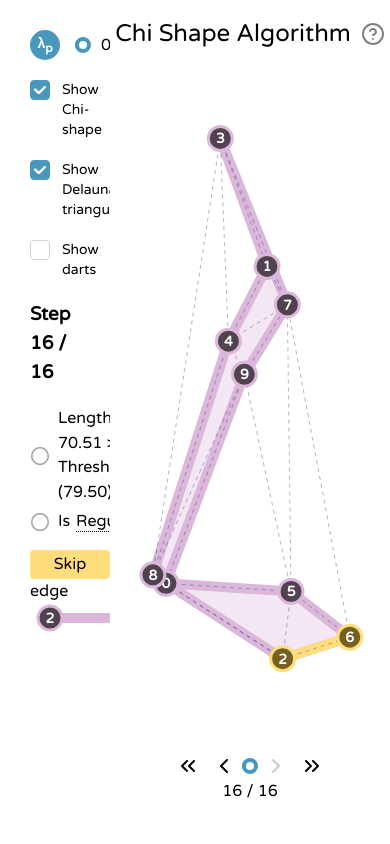
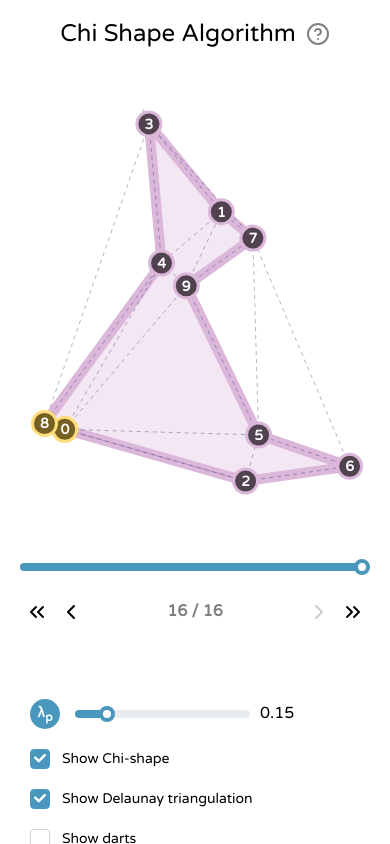
Before and after one commit to NolanDC/chi-shapes, a React (Create React App) app: page / in a window 390 px wide. Built offline with nearby package versions, Linux system fonts and the light colour scheme.

Commit message:
basic mobile friendliness

```diff
--- a/package.json
+++ b/package.json
@@ -2,6 +2,7 @@
   "name": "xshapes",
   "version": "0.1.0",
   "private": true,
+  "homepage": "https://nolandc.com/chi-shapes/",
   "dependencies": {
     "@emotion/react": "^11.13.3",
     "@emotion/styled": "^11.13.0",
--- a/src/ChiShapeVisualization.tsx
+++ b/src/ChiShapeVisualization.tsx
@@ -9,7 +9,7 @@ import { Slider, Checkbox, Popover, Text } from '@mantine/core';
 import Colors from './Colors';
 import ChecklistStep from './ui/ChecklistStep';
 import ColorLabel from './ui/ColorLabel';
-import { arrayIntersect, titleCase } from './utils';
+import { arrayIntersect, arrayUnique, titleCase } from './utils';
 import EdgeSymbol from './ui/EdgeSymbol';
 import Polygon from './viz/Polygon';
 import DelaunayTriangulation from './viz/DelaunayTriangulation';
@@ -17,36 +17,53 @@ import Darts from './viz/Darts';
 import RegularityModal from './modals/RegularityModal';
 import OverviewModal from './modals/OverviewModal';
 import { CircleHelp } from 'lucide-react';
+import { TriangleView } from './viz/TriangleView';
 
 const Container = styled.div`
   display: flex;
   width: 100vw;
   height: 100vh;
-  overflow: hidden;
+  overflow: auto;
   font-family: "Varela Round", sans-serif;
   font-weight: 400;
   font-style: normal;
+
+  @media (max-width: 768px) {
+    flex-direction: column;
+    min-height: 100vh;
+  }
 `;
 
 const InfoPanel = styled.div`
   width: 325px;
   padding: 30px;
-  overflow-y: auto;
+  @media (max-width: 768px) {
+    order: 2;
+  }
 `;
 
 const VisualizationContainer = styled.div`
   flex: 1;
   display: flex;
   flex-direction: column;
+  @media (max-width: 768px) {
+    height: 80vh;
+    flex-shrink: 0;
+  }
 `;
 
 const SVGContainer = styled.div`
+  position: relative;
   flex: 1;
-  position: relative;
+  @media (max-width: 768px) {
+    flex-basis: 60vh;
+    flex-grow 1;
+    flex-shrink: 0;
+  }
 `;
 
 const LambdaSliderContainer = styled.div`
-  display: flex;i
+  display: flex;
   flex-direction: row;
   align-items: center;
   justify-contnet: center;
@@ -219,8 +236,32 @@ const ChiShapeVisualization: React.FC = () => {
     const start = points[d1.origin];
     const end = points[d2.origin];
 
+    const allPoints = [
+      points[d1.origin],
+      points[d2.origin],
+    ]
+
+    if (currentStep.newEdges) {
+      currentStep.newEdges.forEach(edge => {
+        allPoints.push(
+          points[edge.d1.origin],
+          points[edge.d2.origin]
+        )
+      });
+    }
+    console.log('allpoints', allPoints)
+    const triPoints = arrayUnique(allPoints) as [Vector, Vector, Vector]
     return (
       <>
+        {currentStep.type == 'remove' && (
+          <TriangleView
+            points={triPoints}
+            stroke='none'
+            fill={Colors.lighterRed}
+            strokeWidth={2}
+            />
+          )}
+
         {currentStep.newEdges?.map(edge => {
           const s = points[edge.d1.origin]
           const e = points[edge.d2.origin]
--- a/src/Colors.ts
+++ b/src/Colors.ts
@@ -4,6 +4,7 @@ const Colors = {
   lightGreen: 'rgba(160, 203, 142, 1)',
   red: 'rgba(196, 96, 98, 1)',
   lightRed: 'rgba(255, 186, 187, 1)',
+  lighterRed: 'rgba(255, 212, 212, 0.6)',
   purple: 'rgba(219, 183, 217, 1)',
   lightPurple: 'rgba(243, 231, 243, 1)',
   yellow: 'rgba(117, 95, 33, 1)',
--- a/src/ui/SliderControl.tsx
+++ b/src/ui/SliderControl.tsx
@@ -13,18 +13,57 @@ const SliderContainer = styled.div`
 
 const InteractionContainer = styled.div`
   width: 100%;
-  padding: 10px;
   display: flex;
-  padding: 0 60px;
+  flex-direction: column;
+  align-items: center;
+`;
+
+const SliderWrapper = styled.div`
+  width: 100%;
+  padding: 0 20px;
+  margin-bottom: 20px;
+`;
+
+const ControlsWrapper = styled.div`
+  display: flex;
   justify-content: space-between;
   align-items: center;
-`
+  width: 100%;
+  padding: 0 20px;
+
+  @media (min-width: 600px) {
+    width: auto;
+    min-width: 300px;
+  }
+`;
+
+const ButtonGroup = styled.div`
+  display: flex;
+  align-items: center;
+
+  @media (min-width: 600px) {
+    width: 100px;
+  }
+`;
+
+const LeftButtonGroup = styled(ButtonGroup)`
+  @media (min-width: 600px) {
+    justify-content: flex-end;
+  }
+`;
+
+const RightButtonGroup = styled(ButtonGroup)`
+  @media (min-width: 600px) {
+    justify-content: flex-start;
+  }
+`;
 
 const IconButton = styled.button`
   background: none;
   border: none;
   cursor: pointer;
   display: flex;
+  padding: 5px;
 
   &:hover {
     color: #007bff;
@@ -37,7 +76,14 @@ const IconButton = styled.button`
 
 const StepCount = styled.div`
   color: gray;
-`
+  font-size: 16px;
+  font-weight: bold;
+  margin: 0 10px;
+
+  @media (min-width: 600px) {
+    margin: 0 50px;
+  }
+`;
 
 interface SliderControlProps {
   stepIndex: number;
@@ -49,12 +95,7 @@ const SliderControl: React.FC<SliderControlProps> = ({ stepIndex, totalSteps, on
   return (
     <SliderContainer>
       <InteractionContainer>
-        <IconButton onClick={() => onStepChange(0)}>
-          <ChevronsLeft size={24} />
-        </IconButton>
-        <IconButton onClick={() => onStepChange(stepIndex - 1)} disabled={stepIndex === 0}>
-          <ChevronLeft size={24} />
-        </IconButton>
+        <SliderWrapper>
           <Slider
             value={stepIndex}
             onChange={onStepChange}
@@ -62,16 +103,29 @@ const SliderControl: React.FC<SliderControlProps> = ({ stepIndex, totalSteps, on
             max={totalSteps - 1}
             style={{ width: '100%' }}
           />
+        </SliderWrapper>
+        <ControlsWrapper>
+          <LeftButtonGroup>
+            <IconButton onClick={() => onStepChange(0)}>
+              <ChevronsLeft size={24} />
+            </IconButton>
+            <IconButton onClick={() => onStepChange(stepIndex - 1)} disabled={stepIndex === 0}>
+              <ChevronLeft size={24} />
+            </IconButton>
+          </LeftButtonGroup>
+          <StepCount>
+            {stepIndex + 1} / {totalSteps}
+          </StepCount>
+          <RightButtonGroup>
             <IconButton onClick={() => onStepChange(stepIndex + 1)} disabled={stepIndex === totalSteps - 1}>
               <ChevronRight size={24} />
             </IconButton>
             <IconButton onClick={() => onStepChange(totalSteps - 1)}>
               <ChevronsRight size={24} />
             </IconButton>
+          </RightButtonGroup>
+        </ControlsWrapper>
       </InteractionContainer>
-      <StepCount>
-      </StepCount>
-        {stepIndex+1} / {totalSteps}
     </SliderContainer>
   );
 };
--- a/src/utils.ts
+++ b/src/utils.ts
@@ -6,3 +6,7 @@ export function titleCase(word: string) {
 export function arrayIntersect<T>(arr1: T[], arr2: T[]): T[] {
   return arr1.filter((item) => arr2.includes(item));
 }
+
+export function arrayUnique<T>(array: T[]): T[] {
+  return Array.from(new Set(array));
+}
--- a/src/viz/TriangleView.tsx
+++ b/src/viz/TriangleView.tsx
@@ -4,14 +4,15 @@ import { Vector } from '../math/vector';
 interface TriangleViewProps {
   points: [Vector, Vector, Vector];
   stroke: string;
+  fill: string;
   strokeWidth: number;
 }
 
-export const TriangleView: React.FC<TriangleViewProps> = ({ points, stroke, strokeWidth }) => {
+export const TriangleView: React.FC<TriangleViewProps> = ({ points, fill, stroke, strokeWidth }) => {
   return (
     <polygon
       points={points.map(p => `${p.x},${p.y}`).join(' ')}
-      fill="none"
+      fill={fill}
       stroke={stroke}
       strokeWidth={strokeWidth}
     />
```
Lines whose indentation alone changed are shown as unchanged.
